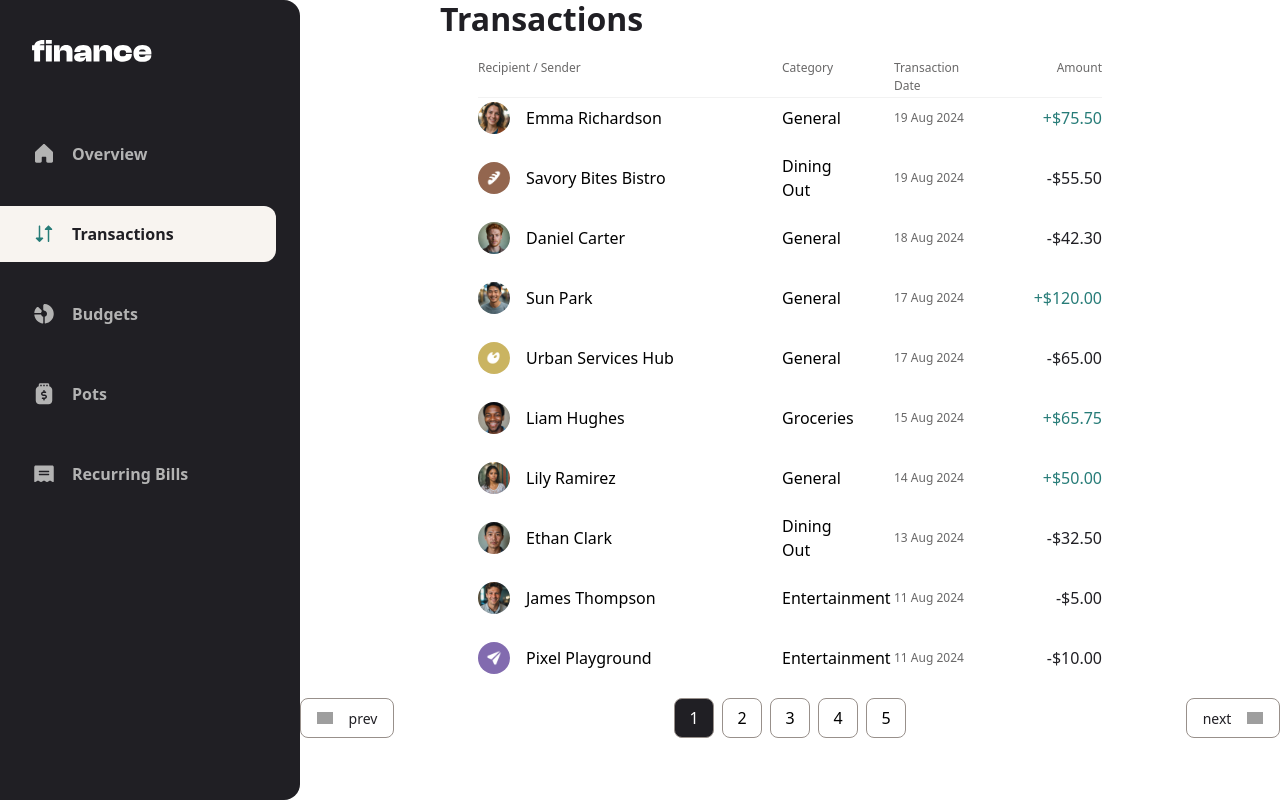
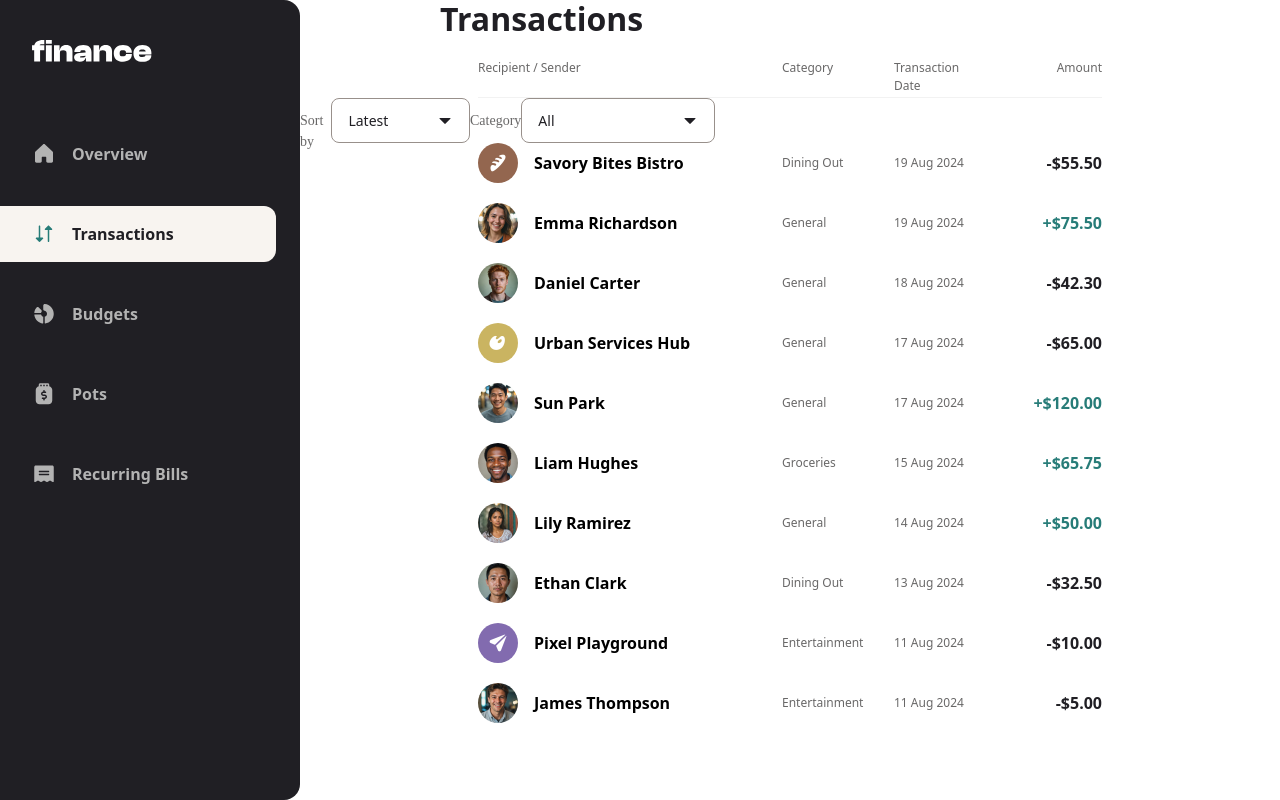
Before and after one commit to Keti-Tsiklauri/my-finance-app, a Next.js app: page /transactions in a window 1280 px wide. Built offline with nearby package versions, Linux system fonts and the light colour scheme; grey boxes are pictures that could not be loaded.

Commit message:
add filter

```diff
--- a/src/app/transactions/page.tsx
+++ b/src/app/transactions/page.tsx
@@ -1,13 +1,25 @@
+import FilterDropDown from "@/components/transactions/FilterDropDown";
 import TransactionListHeader from "@/components/transactions/TransactionListHeader";
 import TransactionsPageWrapper from "@/components/transactions/TransactionPageWrapper";
 export default function Transactions() {
+  const sort = [
+    { id: 0, name: "Latest" },
+    { id: 1, name: "Oldest" },
+    { id: 2, name: "A to Z" },
+    { id: 3, name: "Z to A" },
+    { id: 4, name: "Highest" },
+    { id: 5, name: "Lowest" },
+  ];
   return (
     <div>
       <h1 className="w-[343px] md:w-[700px]  xxl:w-[1180px] h-[38px] font-bold text-[32px] leading-[120%] text-[#201F24] order-0 flex-none flex-grow-0 mx-auto">
         Transactions
       </h1>
+
       <TransactionListHeader />
-      <TransactionsPageWrapper />
+      <div className="pb-[74px] md:pb-[80px]">
+        <TransactionsPageWrapper />
+      </div>
     </div>
   );
 }
--- /dev/null
+++ b/src/components/transactions/FilterDropDown.tsx
@@ -0,0 +1,100 @@
+"use client";
+
+import { useState, useRef, useEffect } from "react";
+import Image from "next/image";
+
+type Item = {
+  id: number;
+  name: string;
+};
+
+export default function FilterDropDown({
+  text,
+  className,
+  divWidth,
+  filterBased,
+  filter,
+  onSelect,
+}: {
+  text: string;
+  className?: string;
+  divWidth?: string;
+  filterBased: string;
+  filter: Item[];
+  onSelect: (selected: string) => void;
+}) {
+  const [option, setOption] = useState(text);
+  const [isOpen, setIsOpen] = useState(false);
+  const containerRef = useRef<HTMLDivElement>(null);
+  const [dropdownWidth, setDropdownWidth] = useState<number | undefined>();
+
+  useEffect(() => {
+    function handleClickOutside(event: MouseEvent) {
+      if (
+        containerRef.current &&
+        !containerRef.current.contains(event.target as Node)
+      ) {
+        setIsOpen(false);
+      }
+    }
+    document.addEventListener("mousedown", handleClickOutside);
+    return () => document.removeEventListener("mousedown", handleClickOutside);
+  }, []);
+
+  // Measure combined width of p + dropdown div container
+  useEffect(() => {
+    if (containerRef.current) {
+      setDropdownWidth(containerRef.current.offsetWidth);
+    }
+  }, [divWidth]);
+
+  function handleSelect(name: string) {
+    setOption(name);
+    setIsOpen(false);
+    onSelect(name);
+  }
+
+  return (
+    <div
+      ref={containerRef}
+      className={`flex items-center justify-between ${divWidth} relative`}
+    >
+      <p className="h-[21px] text-[14px] leading-[150%] font-normal text-[#696868] font-['Public_Sans']">
+        {filterBased}
+      </p>
+
+      <div
+        onClick={() => setIsOpen((prev) => !prev)}
+        className={`flex h-[45px] items-center bg-white border border-[#98908B] rounded-[8px] px-4 cursor-pointer justify-between ${className} w-full`}
+      >
+        <p className="h-[21px] font-normal text-[14px] leading-[21px] text-[#201F24]">
+          {option}
+        </p>
+        <Image
+          src="/images/transactions/down.svg"
+          alt="down"
+          width={16}
+          height={16}
+          className="ml-2"
+        />
+      </div>
+
+      {isOpen && (
+        <div
+          style={{ width: dropdownWidth }}
+          className="absolute top-[50px] left-0 bg-white border border-[#98908B] rounded-[8px] shadow-md z-10 max-h-60 overflow-auto"
+        >
+          {filter.map((elem) => (
+            <p
+              key={elem.id}
+              onClick={() => handleSelect(elem.name)}
+              className="px-4 py-2 text-[14px] text-[#201F24] hover:bg-gray-100 cursor-pointer whitespace-nowrap"
+            >
+              {elem.name}
+            </p>
+          ))}
+        </div>
+      )}
+    </div>
+  );
+}
--- a/src/components/transactions/TransactionList.tsx
+++ b/src/components/transactions/TransactionList.tsx
@@ -18,15 +18,15 @@ export default function TransactionList({
   const currentTransactions = transactions.slice(start, start + itemsPerPage);
 
   return (
-    <div className="flex flex-col gap-5 h-[600px]">
+    <div className="w-full max-w-[996px] mx-auto px-4 h-[720px]">
+      {/* Mobile Layout */}
+      <div className="md:hidden w-full max-w-[380px] mx-auto">
         {currentTransactions.map((elem, index) => (
           <div
             key={index}
-          className="flex flex-row items-center gap-8 rounded-[8px] flex-none self-stretch
-          md:w-[624px] md:h-[40px] md:p-0
-          xxl:w-[996px] xxl:h-[40px] xxl:px-4 xxl:py-0 mx-auto"
+            className="flex justify-between items-center w-full mb-4"
           >
-          <div className="flex flex-row items-center gap-[16px] w-[272px] h-[40px] flex-none order-0 flex-grow p-0 md:w-[272px] xxl:w-[428px]">
+            <div className="flex items-center gap-3 w-[190px] h-[43px]">
               <Image
                 src={elem.avatar}
                 alt="avatar"
@@ -34,15 +34,56 @@ export default function TransactionList({
                 height={32}
                 className="rounded-full"
               />
-            <p>{elem.name}</p>
+              <div className="flex flex-col justify-center items-start max-w-full">
+                <p className="h-[21px] font-bold text-[14px] leading-[21px] text-[#201F24] truncate max-w-[160px]">
+                  {elem.name}
+                </p>
+                <p className="h-[18px] text-[12px] leading-[18px] font-normal text-[#696868] truncate max-w-[160px]">
+                  {elem.category}
+                </p>
+              </div>
             </div>
 
-          <div className="flex flex-col justify-center items-start gap-[6px] h-[18px] flex-none order-1 flex-grow-0 w-[80px] md:w-[80px] xxl:w-[120px]">
-            <p>{elem.category}</p>
+            <div className="w-[112px] h-[43px] flex flex-col justify-center">
+              <p className="h-[21px] text-[14px] leading-[21px] font-bold text-right text-[#201F24]">
+                {formatAmount(elem.amount)}
+              </p>
+              <p className="h-[18px] text-[12px] leading-[18px] font-normal text-[#696868] text-right">
+                {formatDate(elem.date)}
+              </p>
+            </div>
+          </div>
+        ))}
       </div>
 
-          <div className="flex flex-col items-start p-0 gap-2 flex-none order-2 flex-grow-0 w-[88px] h-[18px] xxl:w-[120px]">
-            <p className="w-[88px] h-[18px] font-sans font-normal text-[12px] leading-[18px] text-[#696868] flex-none order-0 self-stretch flex-grow-0">
+      {/* Desktop Layout */}
+      <div className="hidden md:flex flex-col gap-5 h-[600px]">
+        {currentTransactions.map((elem, index) => (
+          <div
+            key={index}
+            className="flex items-center gap-8 rounded-[8px] self-stretch
+            md:w-[624px] md:h-[40px] md:p-0
+            xxl:w-[996px] xxl:h-[40px] xxl:px-4 xxl:py-0 mx-auto"
+          >
+            <div className="flex items-center gap-4 w-[272px] h-[40px] flex-grow p-0 md:w-[272px] xxl:w-[428px]">
+              <Image
+                src={elem.avatar}
+                alt="avatar"
+                width={40}
+                height={40}
+                className="rounded-full"
+              />
+              <p className="font-semibold">{elem.name}</p>
+            </div>
+
+            <div className="flex flex-col justify-center items-start gap-1 h-[18px] w-[80px] md:w-[80px] xxl:w-[120px] flex-none order-1 flex-grow-0">
+              <p className="text-[12px] leading-[18px] font-normal text-[#696868]">
+                {elem.category}
+              </p>
+            </div>
+
+            <div className="flex flex-col items-start p-0 gap-2 w-[88px] h-[18px] xxl:w-[120px] flex-none order-2 flex-grow-0">
+              <p className="font-sans font-normal text-[12px] leading-[18px] text-[#696868] w-full">
                 {formatDate(elem.date)}
               </p>
             </div>
@@ -54,10 +95,11 @@ export default function TransactionList({
                 elem.amount > 0 ? "text-[#277C78]" : "text-[#201F24]"
               }`}
             >
-            <p>{formatAmount(elem.amount)}</p>
+              <p className="font-semibold">{formatAmount(elem.amount)}</p>
             </div>
           </div>
         ))}
       </div>
+    </div>
   );
 }
--- a/src/components/transactions/TransactionListHeader.tsx
+++ b/src/components/transactions/TransactionListHeader.tsx
@@ -26,13 +26,13 @@ export default function TransactionListHeader() {
 
   return (
     <div
-      className="box-border flex flex-row items-center gap-[32px]
+      className="box-border  flex-row items-center gap-[32px]
         border-b border-[#F2F2F2]
         flex-none flex-grow-0 self-stretch
         order-2 p-y-[12px] px-0 w-[624px] h-[60px]
         md:order-2 md:py-[12px] md:px-0 md:w-[624px] md:h-[60px]
         xxl:order-1 xxl:px-[16px] xxl:w-[996px] xxl:h-[42px]
-        mx-auto"
+        mx-auto  hidden md:flex"
     >
       {transactionDetails.map((item, index) => (
         <div key={index} className={item.className}>
--- a/src/components/transactions/TransactionPageWrapper.tsx
+++ b/src/components/transactions/TransactionPageWrapper.tsx
@@ -1,30 +1,112 @@
 "use client";
-import { useState } from "react";
+import { useState, useEffect } from "react";
 import useData from "../useData";
 import Pagination from "./Pagination";
 import TransactionList from "./TransactionList";
+import FilterDropDown from "./FilterDropDown";
 
 export default function TransactionsWrapper() {
   const data = useData();
 
   const [currentPage, setCurrentPage] = useState(1);
+  const [filteredTransactions, setFilteredTransactions] = useState<
+    typeof data extends null ? never[] : typeof data.transactions
+  >([]);
+
+  // Filter selections
+  const [sortOption, setSortOption] = useState("Latest");
+  const [categoryFilter, setCategoryFilter] = useState("All");
+
+  const itemsPerPage = 10;
+
+  // Initialize filtered transactions when data arrives
+  useEffect(() => {
+    if (!data) return;
+    setFilteredTransactions(data.transactions);
+  }, [data]);
+
+  // Update filtered & sorted transactions when sort/category changes
+  useEffect(() => {
+    if (!data) return;
+
+    let filtered = [...data.transactions];
+
+    // Filter by category if not 'All'
+    if (categoryFilter !== "All") {
+      filtered = filtered.filter((t) => t.category === categoryFilter);
+    }
+
+    // Sort according to sortOption
+    switch (sortOption) {
+      case "Latest":
+        filtered.sort(
+          (a, b) => new Date(b.date).getTime() - new Date(a.date).getTime()
+        );
+        break;
+      case "Oldest":
+        filtered.sort(
+          (a, b) => new Date(a.date).getTime() - new Date(b.date).getTime()
+        );
+        break;
+      case "Highest Amount":
+        filtered.sort((a, b) => b.amount - a.amount);
+        break;
+      case "Lowest Amount":
+        filtered.sort((a, b) => a.amount - b.amount);
+        break;
+      default:
+        break;
+    }
+
+    setFilteredTransactions(filtered);
+    setCurrentPage(1); // Reset page on filter/sort change
+  }, [sortOption, categoryFilter, data]);
+
   if (!data) return <p>Loading...</p>;
 
-  const { transactions } = data;
-  const itemsPerPage = 10;
-  const totalItems = transactions.length;
+  // Build category options including 'All'
+  const categories = [
+    { id: -1, name: "All" },
+    ...Array.from(new Set(data.transactions.map((t) => t.category))).map(
+      (cat, idx) => ({ id: idx, name: cat })
+    ),
+  ];
 
-  // Calculate sliced data for current page
+  // Pagination calculations
+  const totalItems = filteredTransactions.length;
   const startIndex = (currentPage - 1) * itemsPerPage;
   const endIndex = startIndex + itemsPerPage;
-  const currentItems = transactions.slice(startIndex, endIndex);
+  const currentItems = filteredTransactions.slice(startIndex, endIndex);
 
   return (
     <>
-      <TransactionList
-        transactions={data.transactions}
-        currentPage={currentPage}
-      />
+      <div className="flex">
+        <FilterDropDown
+          text="Latest"
+          className="w-[113px]"
+          divWidth="w-[170px]"
+          filterBased="Sort by"
+          filter={[
+            { id: 0, name: "Latest" },
+            { id: 1, name: "Oldest" },
+            { id: 2, name: "Highest Amount" },
+            { id: 3, name: "Lowest Amount" },
+          ]}
+          onSelect={setSortOption}
+        />
+
+        <FilterDropDown
+          text="All"
+          className="w-[177px]"
+          divWidth="w-[245px]"
+          filterBased="Category"
+          filter={categories}
+          onSelect={setCategoryFilter}
+        />
+      </div>
+
+      <TransactionList transactions={currentItems} currentPage={currentPage} />
+
       <Pagination
         currentPage={currentPage}
         setCurrentPage={setCurrentPage}
```
Also changed, not shown: public/images/transactions/down.svg (added). Lines whose indentation alone changed are shown as unchanged.
